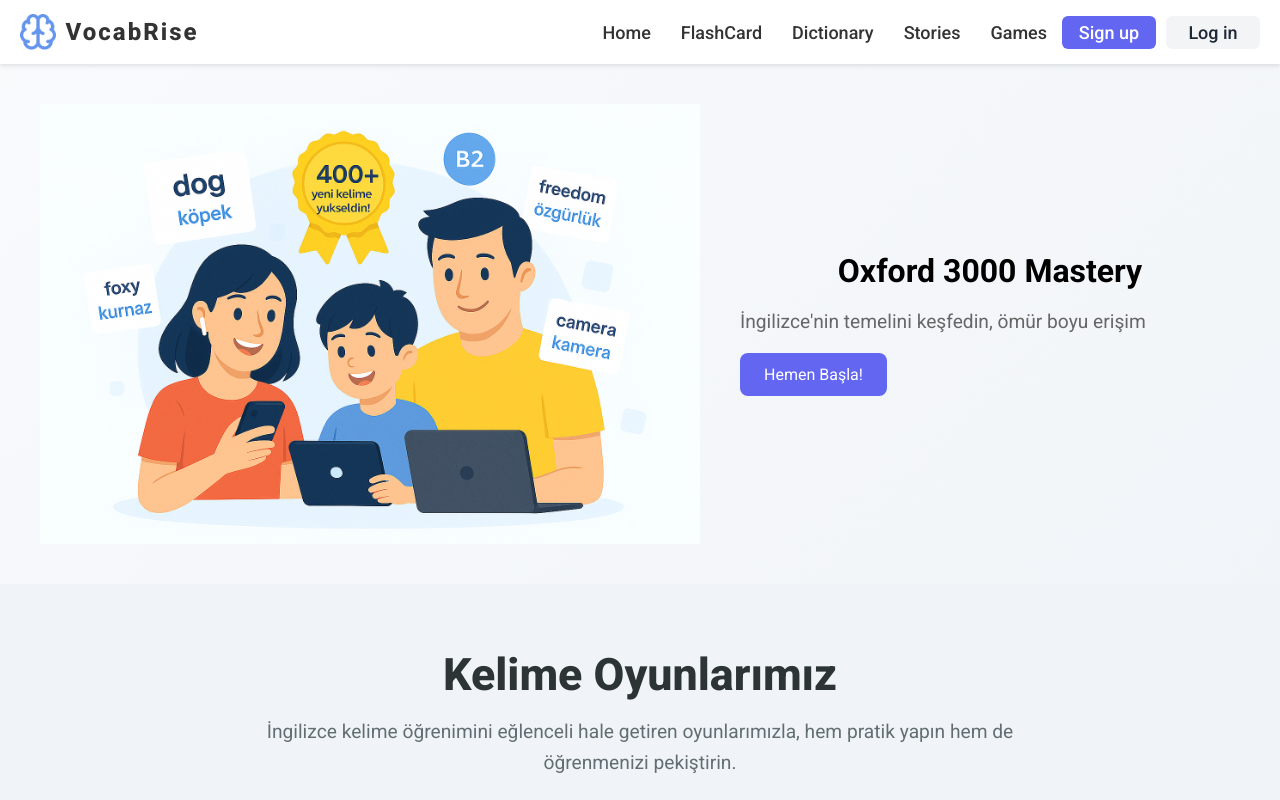
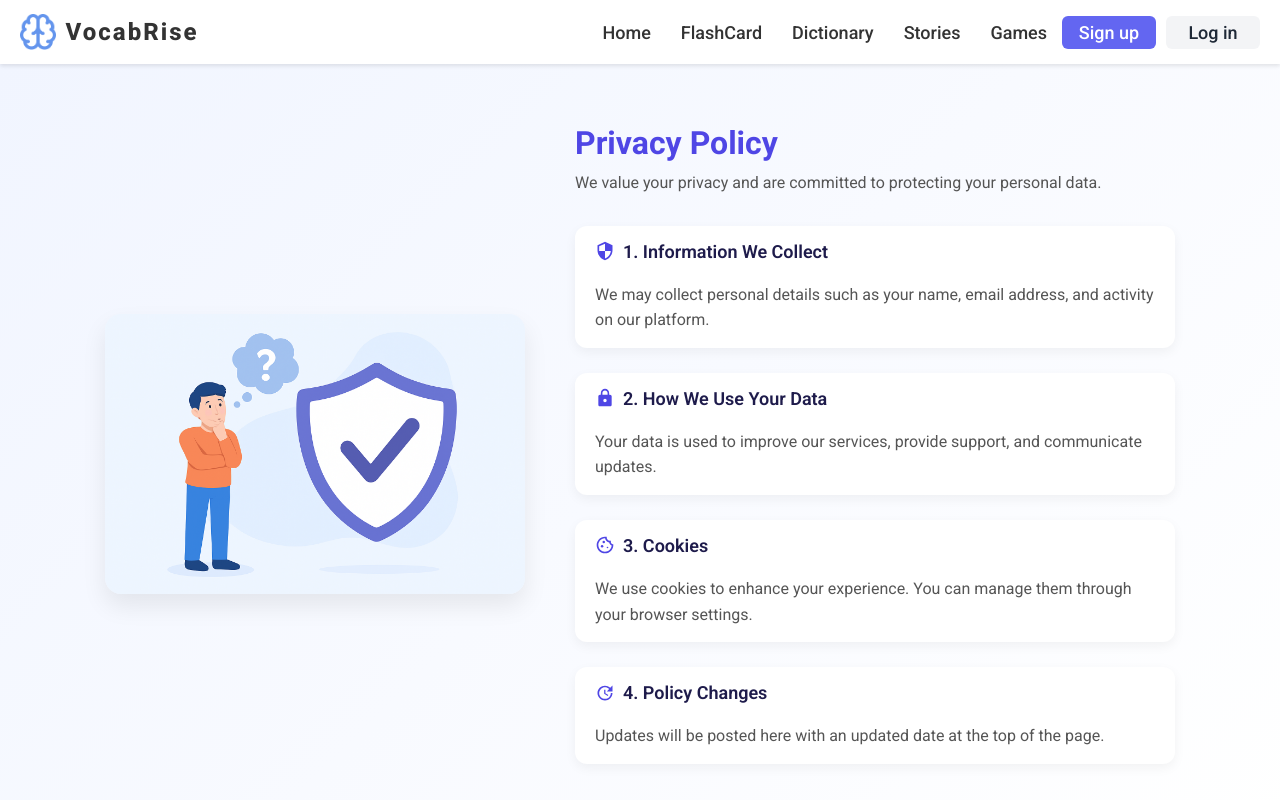
Before and after one commit to oyelestepe/VocabRise, a React (Vite) app: page /policy in a window 1280 px wide. Before the commit this address led to /. Shown: the top 800 px of the page. Built offline with nearby package versions, Linux system fonts and the light colour scheme; no server answers.

Commit message:
privacy policy page added

```diff
--- a/src/App.jsx
+++ b/src/App.jsx
@@ -14,6 +14,8 @@
 import Dictionary from './pages/Dictionary';
 import WordChain from './games/WordChain';
 import Stories from './english_stories/Stories';
+import Policy from './pages/Policy';
+
 const ProtectedRoute = ({ children }) => {
   const user = auth.currentUser;
   return user ? children : <Navigate to="/login" replace />;
@@ -34,6 +36,7 @@
         <Route path='dictionary' element={<Dictionary/>}/>
         <Route path='word-chain' element={<WordChain/>}/>
         <Route path='stories' element={<Stories/>}/>
+        <Route path='/policy' element={<Policy />} />
         {/* ONLY FOR USERS */}
         <Route
           path="/profile"
--- a/src/components/Footer.jsx
+++ b/src/components/Footer.jsx
@@ -53,7 +53,7 @@
           <ul>
             <li><a href="/faq">FAQ</a></li>
             <li><a href="/contact">Contact</a></li>
-            <li><a href="/privacy">Privacy Policy</a></li>
+            <li><a href="/policy">Privacy Policy</a></li>
           </ul>
         </div>
       </div>
--- /dev/null
+++ b/src/pages/Policy.jsx
@@ -0,0 +1,60 @@
+import React from "react";
+import Navbar from "../components/Navbar";
+import Footer from "../components/Footer";
+import "../style/Policy.css";
+import { MdSecurity, MdLock, MdOutlineCookie, MdUpdate } from "react-icons/md";
+
+function PrivacyPolicy() {
+  return (
+    <div>
+      <Navbar />
+
+      <div className="policy-wrapper">
+        {/* Left - Illustration */}
+        <div className="policy-image">
+          <img src="/privacy-img.png" alt="Privacy Illustration" />
+        </div>
+
+        {/* Right - Content */}
+        <div className="policy-content">
+          <h1 className="policy-title">Privacy Policy</h1>
+          <p className="policy-subtitle">
+            We value your privacy and are committed to protecting your personal data.
+          </p>
+
+          <section>
+            <h2><MdSecurity className="icon" /> 1. Information We Collect</h2>
+            <p>
+              We may collect personal details such as your name, email address, and activity on our platform.
+            </p>
+          </section>
+
+          <section>
+            <h2><MdLock className="icon" /> 2. How We Use Your Data</h2>
+            <p>
+              Your data is used to improve our services, provide support, and communicate updates.
+            </p>
+          </section>
+
+          <section>
+            <h2><MdOutlineCookie className="icon" /> 3. Cookies</h2>
+            <p>
+              We use cookies to enhance your experience. You can manage them through your browser settings.
+            </p>
+          </section>
+
+          <section>
+            <h2><MdUpdate className="icon" /> 4. Policy Changes</h2>
+            <p>
+              Updates will be posted here with an updated date at the top of the page.
+            </p>
+          </section>
+        </div>
+      </div>
+
+      <Footer />
+    </div>
+  );
+}
+
+export default PrivacyPolicy;
--- /dev/null
+++ b/src/style/Policy.css
@@ -0,0 +1,60 @@
+.policy-wrapper {
+  display: flex;
+  align-items: center;
+  justify-content: center;
+  background: linear-gradient(135deg, var(--background-light), #ffffff);
+  padding: 60px 20px;
+  gap: 50px;
+}
+
+.policy-image img {
+  max-width: 420px;
+  width: 100%;
+  border-radius: 16px;
+  box-shadow: 0 12px 24px rgba(0,0,0,0.08);
+}
+
+.policy-content {
+  max-width: 600px;
+}
+
+.policy-title {
+  font-size: 32px;
+  font-weight: 700;
+  color: var(--primary-color);
+}
+
+.policy-subtitle {
+  font-size: 16px;
+  color: var(--text-light);
+  margin-bottom: 30px;
+}
+
+.policy-content section {
+  margin-bottom: 25px;
+  padding: 15px 20px;
+  background: white;
+  border-radius: 12px;
+  box-shadow: 0 4px 12px rgba(0,0,0,0.05);
+}
+
+.policy-content h2 {
+  font-size: 18px;
+  font-weight: 600;
+  color: var(--text-dark);
+  display: flex;
+  align-items: center;
+  gap: 8px;
+}
+
+.policy-content p {
+  margin-top: 8px;
+  color: var(--text-light);
+  line-height: 1.6;
+}
+
+.icon {
+  color: var(--primary-color);
+  width: 20px;
+  height: 20px;
+}
```
Also changed, not shown: public/privacy-img.png (added).
